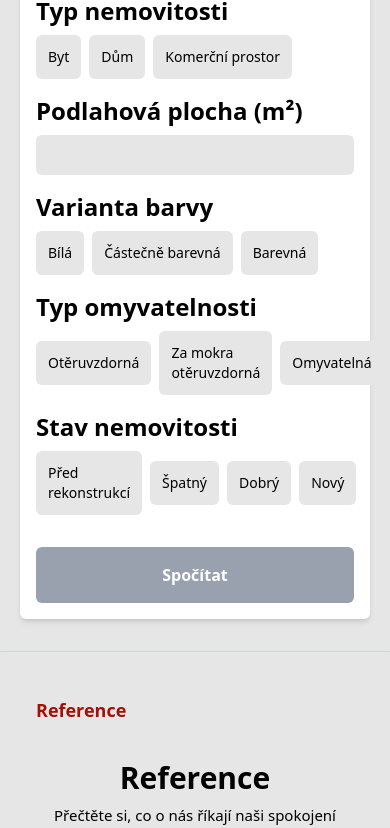
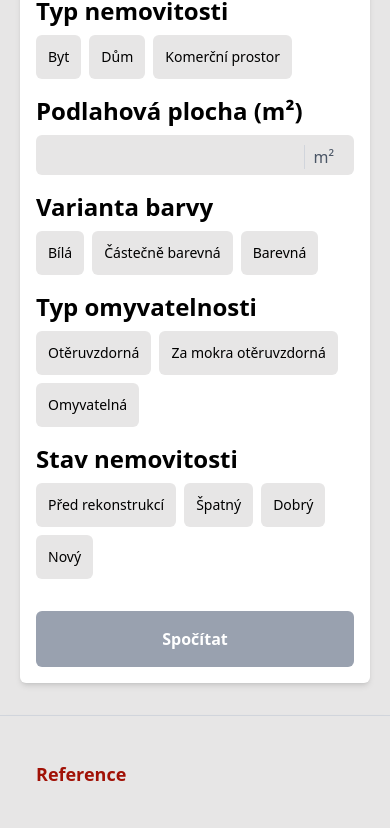
Before and after one commit to Keny2802/malir-petr-lejsek, a Next.js app: page / in a window 390 px wide. Shown: the part 5779-6607 px from the top of the page. Built offline with nearby package versions, Linux system fonts and the light colour scheme.

Commit message:
Přidání nových změn.

```diff
--- a/components/NoProofLink.tsx
+++ b/components/NoProofLink.tsx
@@ -10,7 +10,7 @@ import Link from "next/link";
 interface NoProofLinkProps {
     attributes?: React.HTMLAttributes<HTMLAnchorElement>;
     className?: string;
-    href?: string;
+    href?: string | boolean;
     onClick?: (e: React.MouseEvent<HTMLAnchorElement>) => void;
     children?: ReactNode;
 };
--- a/components/Tabs.tsx
+++ b/components/Tabs.tsx
@@ -26,7 +26,7 @@ const Tabs = ({ ...props }: tabsType) => {
 
     return (
         <Fragment>
-            <Wrapper className={clsx(`${className} flex items-center gap-2 md:gap-3 lg:gap-4`)}>
+            <Wrapper className={clsx(`${className} flex items-center flex-wrap gap-2 md:gap-3 lg:gap-4`)}>
                 {
                     tabs.map((tab, tabIndex) => (
                         <Wrapper
--- a/sections/Calculator.tsx
+++ b/sections/Calculator.tsx
@@ -136,17 +136,22 @@ const Calculator = () => {
                                 <h3 className="text-2xl md:text-3xl font-bold">
                                     Podlahová plocha (m²)
                                 </h3>
+                                <Wrapper className="relative">
                                     <input
                                     type="number"
                                     value={areaValue}
                                     step={1}
                                     aria-invalid={false}
                                     aria-required={false}
-                                className="p-2 md:p-3 lg:p-4 bg-[#e7e6e6] rounded-md focus:outline-none"
+                                    className="p-2 md:p-3 lg:p-4 bg-[#e7e6e6] rounded-md w-full focus:outline-none"
                                     onChange={(e) => {
                                         setAreaValue(e.target.value);
                                     }}
                                     />
+                                    <span className="border-l border-gray-300 pl-2 absolute top-1/4 right-5 text-base md:text-text-lg lg:text-xl text-gray-600">
+                                        m²
+                                    </span>
+                                </Wrapper>
                             </Wrapper>
                             <Wrapper className="flex gap-2 md:gap-2.5 lg:gap-3 flex-col">
                                 <h3 className="text-2xl md:text-3xl font-bold">
@@ -181,10 +186,17 @@ const Calculator = () => {
                                 setActiveTabString={setrealEstateStatusString}
                                 />
                             </Wrapper>
-                            <button
-                            disabled={isDisabled}
+                            <NoProofLink
+                            // disabled={isDisabled}
+                            href="vysledek-kalkulace"
                             onClick={(e) => {
+                                e.preventDefault();
+
                                 handleCalculate();
+
+                                const resultTimeout = setTimeout(() => {
+                                    setLinkWithoutHash(e, "vysledek-kalkulace");
+                                }, 1500);
                             }}
                             className={clsx(
                             "mt-4 md:mt-6 lg:mt-8 p-4 md:p-5 lg:p-6 flex justify-center items-center gap-4 md:gap-6 lg:gap-8 rounded-md text-white font-bold transition-opacity duration-300 ease-in-out",
@@ -208,11 +220,13 @@ const Calculator = () => {
                                     )
                                 }
                                 Spočítat
-                            </button>
+                            </NoProofLink>
                         </Wrapper>
                         {
                         showResult && result && (
-                            <Wrapper className="mt-4 md:mt-6 lg:mt-8 p-4 md:p-6 lg:p-8 border-t border-gray-300 rounded-md">
+                            <Wrapper
+                            className="mt-4 md:mt-6 lg:mt-8 p-4 md:p-6 lg:p-8 border-t border-gray-300 rounded-md"
+                            id="vysledek-kalkulace">
                                 <h3 className="mb-2 md:mb-4 lg:mb-6 text-xl md:text-[22px] lg:text-2xl font-bold">
                                 Orientační cena
                                 </h3>
--- a/src/app/globals.css
+++ b/src/app/globals.css
@@ -1 +1,5 @@
 @import "tailwindcss";
+
+input::-webkit-inner-spin-button {
+    appearance: none;
+}
```
Lines whose indentation alone changed are shown as unchanged.
